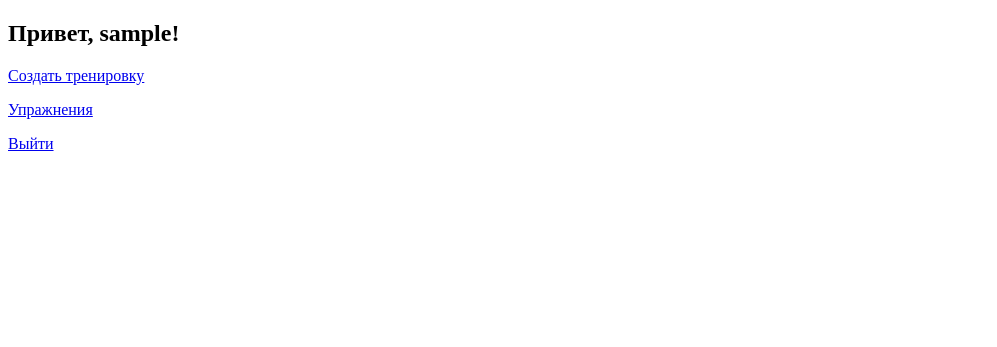
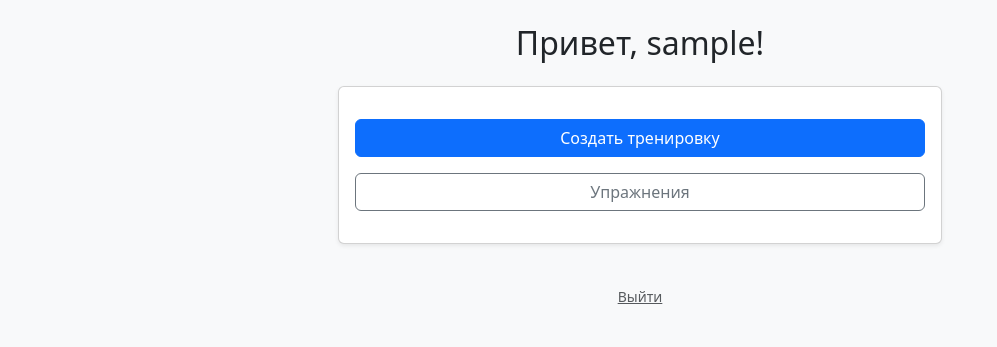
Before and after one commit to BigmasterSavage/gym_diary, a Flask app: page /menu in a window 1280 px wide. Shown: the top 347 px of the page, without its empty margins (0-997 px from the left). Run offline with Flask 3, Linux system fonts and the light colour scheme; the visitor is signed in with stand-in values (Sample User, id 1); some libraries are stand-ins or nearby versions.

Commit message:
Дизайн (для вида)

```diff
--- a/templates/menu.html
+++ b/templates/menu.html
@@ -2,18 +2,46 @@
 <html lang="ru">
 <head>
     <meta charset="UTF-8">
+    <meta name="viewport" content="width=device-width, initial-scale=1">
     <title>Главное меню</title>
+    <!-- Bootstrap CSS -->
+    <link href="https://cdn.jsdelivr.net/npm/bootstrap@5.3.3/dist/css/bootstrap.min.css"  rel="stylesheet">
+    <style>
+        body {
+            background-color: #f8f9fa;
+        }
+        .menu-card {
+            transition: transform 0.2s;
+        }
+        .menu-card:hover {
+            transform: translateY(-5px);
+        }
+    </style>
 </head>
 <body>
 
-    <h2>Привет, {{ session.username }}!</h2>
-
-    <div>
-        <p><a href="/createtraining">Создать тренировку</a></p>
-        <p><a href="/exercises">Упражнения</a></p>
+<div class="container-fluid p-4">
+    <div class="text-center mb-4">
+        <h2 class="mb-4">Привет, {{ session.username }}!</h2>
     </div>
 
-    <p><a href="/logout">Выйти</a></p>
+    <div class="row justify-content-center">
+        <div class="col-12 col-sm-8 col-md-6 mb-3">
+            <div class="card menu-card shadow-sm">
+                <div class="card-body text-center">
+                    <p class="my-3"><a href="/createtraining" class="btn btn-primary w-100">Создать тренировку</a></p>
+                    <p class="my-3"><a href="/exercises" class="btn btn-outline-secondary w-100">Упражнения</a></p>
+                </div>
+            </div>
+        </div>
+    </div>
 
+    <div class="text-center mt-4">
+        <p><a href="/logout" class="text-muted small">Выйти</a></p>
+    </div>
+</div>
+
+<!-- Bootstrap JS (опционально) -->
+<script src="https://cdn.jsdelivr.net/npm/bootstrap@5.3.3/dist/js/bootstrap.bundle.min.js"></script>
 </body>
 </html>
```
